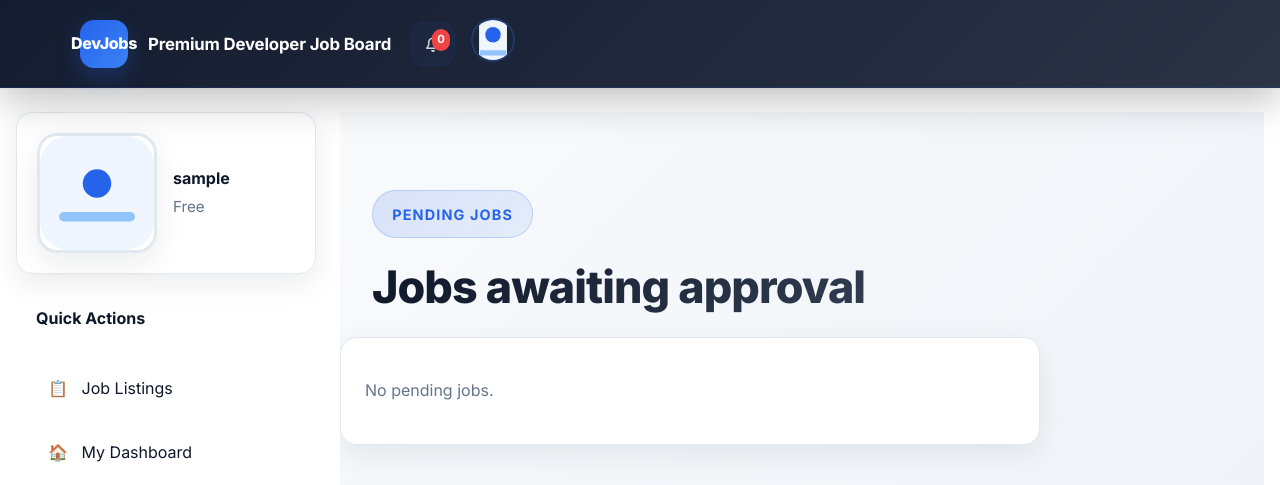
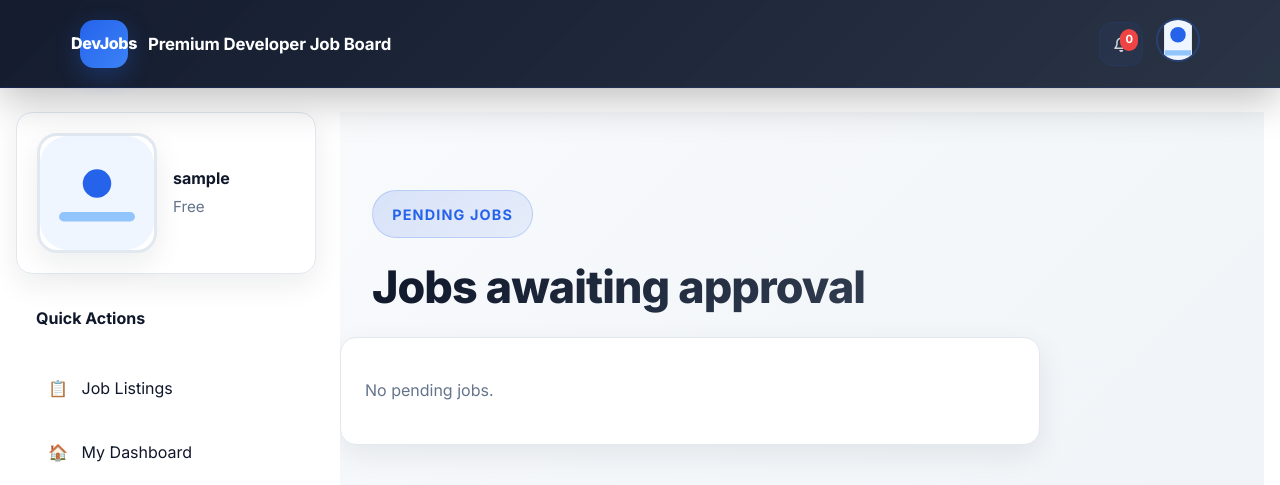
Before and after one commit to jayarrrrrr/Premium-Developer-Job-Board-repo, a Django app: page /jobs/admin/pending/ in a window 1280 px wide. Shown: the top 485 px of the page. Run offline with Django 5.2, Linux system fonts and the light colour scheme; the visitor is signed in with stand-in values (Sample User, id 1); data that the repository does not hold is empty.

Commit message:
redesign7

```diff
--- a/static/css/base.css
+++ b/static/css/base.css
@@ -168,6 +168,13 @@ select {
   gap: 1rem;
   flex-wrap: wrap;
   margin-left: auto;
+}
+
+.nav-right {
+  margin-left: auto;
+  display: flex;
+  align-items: center;
+  gap: 0.8rem;
 }
 
 .nav-link {
--- a/templates/base.html
+++ b/templates/base.html
@@ -23,8 +23,10 @@
         <div class="brand-mark">DevJobs</div>
         <div>
           <h1 class="site-logo">Premium Developer Job Board</h1>
+        </div>
       </div>
       <nav class="header-nav">
+        <div class="nav-right">
         {% if request.user.is_authenticated %}
           {# Notification bell #}
           <button class="icon-btn notification-btn" aria-label="Notifications">
@@ -32,13 +34,13 @@
             <span class="notif-count" aria-hidden="true">0</span>
           </button>
 
-          {% if effective_is_premium %}
-            <span class="premium-badge">⭐ Premium Member</span>
-          {% endif %}
-
           {# Primary CTA for employers: keep Post Job visible #}
           {% if request.user.profile_role == 'EMPLOYER' %}
             <a href="{% url 'job_create' %}" class="nav-link primary post-job-cta">Post Job</a>
+          {% endif %}
+
+          {% if effective_is_premium %}
+            <span class="premium-badge">⭐ Premium Member</span>
           {% endif %}
 
           {# Profile toggle + dropdown #}
@@ -86,6 +88,7 @@
           <a href="{% url 'login' %}" class="nav-link">Login</a>
           <a href="/signup/" class="nav-link primary">Sign Up</a>
         {% endif %}
+        </div>
       </nav>
     </div>
   </header>
```
